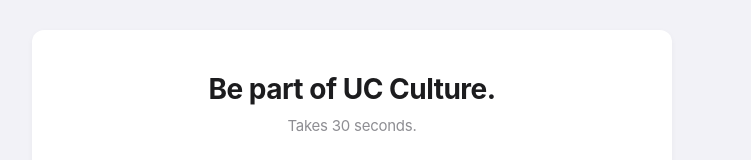
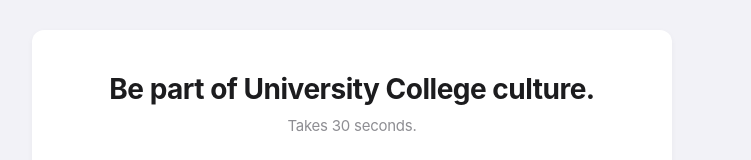
Before and after one commit to hasan-malik/UC-BorrowBox, a React (Vite) app in the folder client/: page / in a window 1280 px wide. Shown: the part 769-929 px from the top of the page, without its empty margins (288-1039 px from the left). Built offline with nearby package versions, Linux system fonts and the light colour scheme; no server answers.

Commit message:
Landing + poster: spell out "University College culture."
Replaces "UC Culture" with the full "University College culture" in
both the landing-page bottom CTA and the poster headline. Drops the
hard line break on the poster headline so the longer text wraps
naturally inside the CTA column.

```diff
--- a/client/src/pages/Landing.jsx
+++ b/client/src/pages/Landing.jsx
@@ -80,7 +80,7 @@
       <section className="max-w-2xl mx-auto px-4 pb-20">
         <div className="bg-white rounded-card shadow-card px-6 sm:px-8 py-10 text-center">
           <p className="text-[28px] font-bold tracking-[-0.5px] text-ink-900 leading-snug mb-2">
-            Be part of UC Culture.
+            Be part of University College culture.
           </p>
           <p className="text-subhead text-ink-500 mb-7">
             Takes 30 seconds.
```
Also changed, not shown: 1 other file (tests, documents, lock files or other folders).
